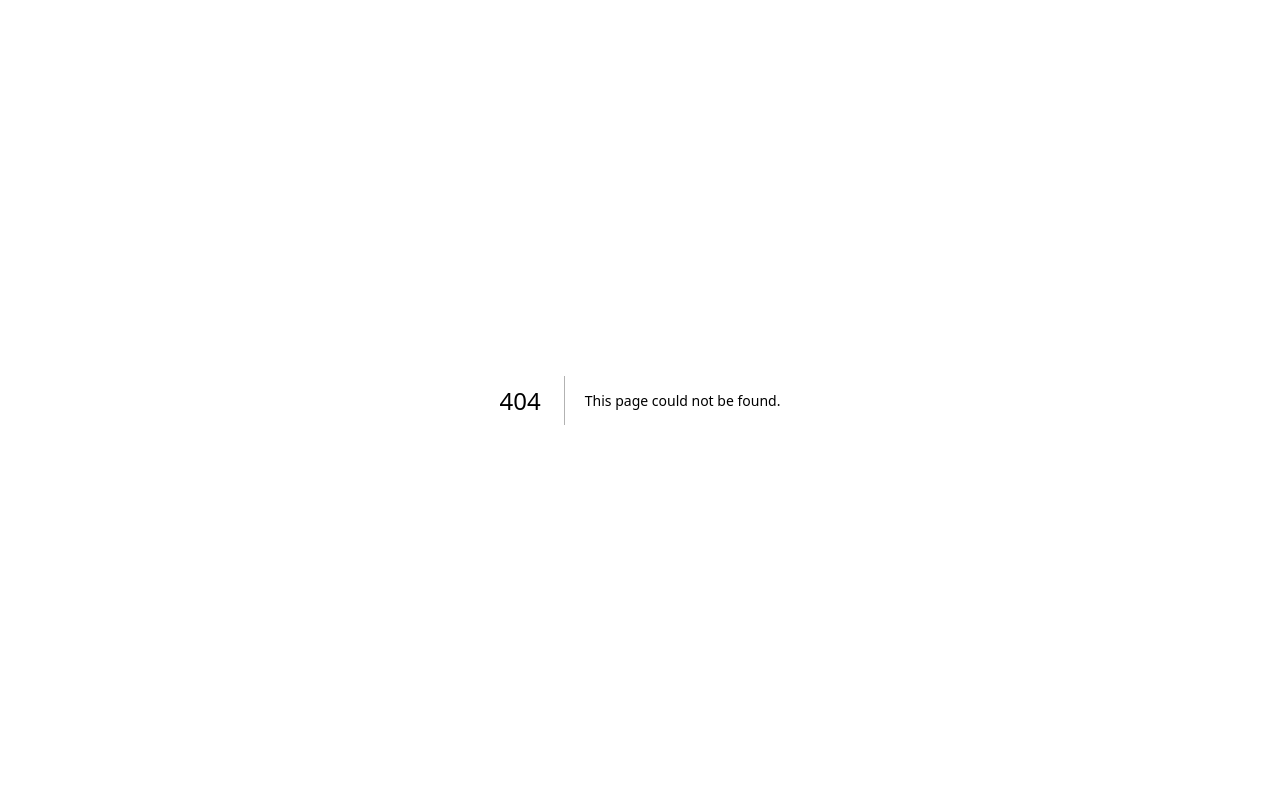
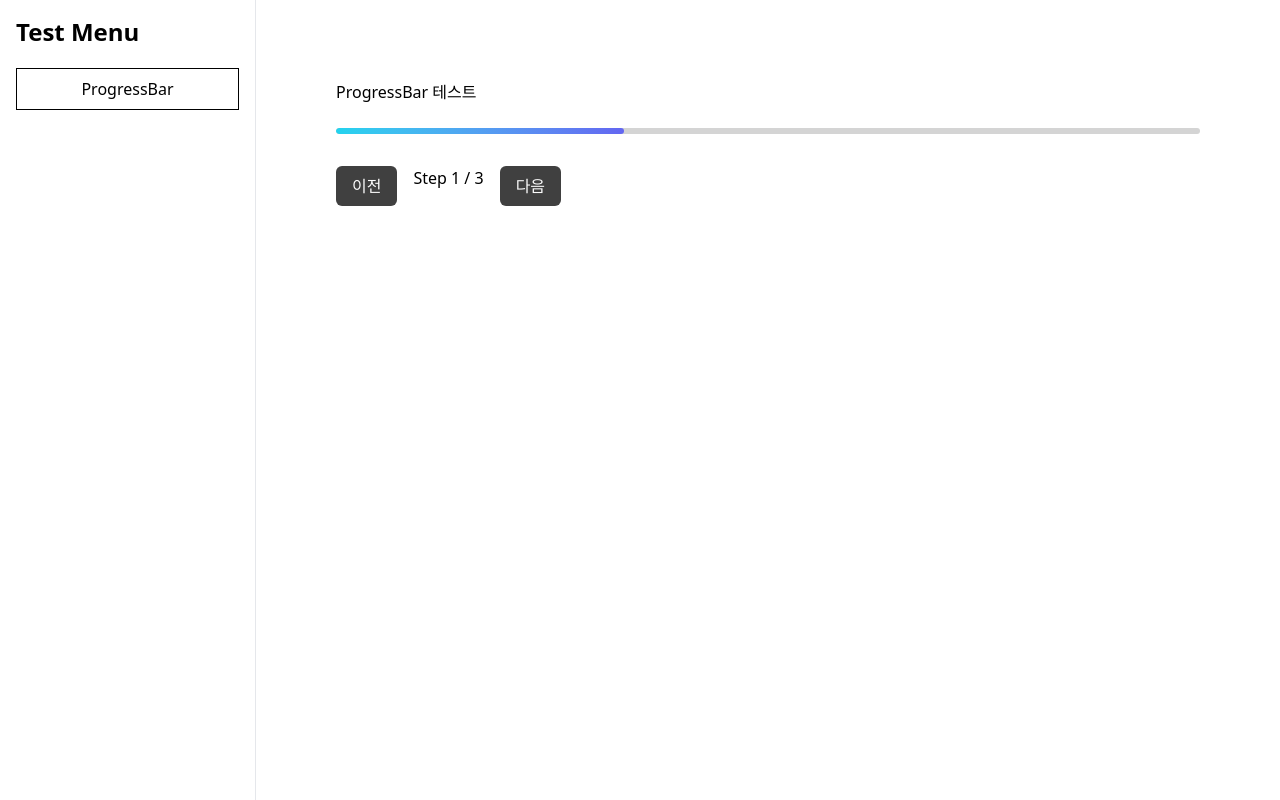
Before and after one commit to oz-union-14-team1/oz-union-fe-14-team1, a Next.js app: page /test/progress-bar in a window 1280 px wide. Before the commit this address had no page. Built offline with nearby package versions, Linux system fonts and the light colour scheme.

Commit message:
feat: 프로그레스바 공통컴포넌트 구현 (#32)
- 단계형 progress bar 컴포넌트 구현
- step 기준으로 진행률 계산
- currentStep에 따른 색상 및 길이 변화 처리

```diff
--- /dev/null
+++ b/src/app/test/progress-bar/page.tsx
@@ -0,0 +1,32 @@
+'use client'
+
+import { useState } from 'react'
+import ProgressBar from '@/components/common/progress-bar/ProgressBar'
+
+export default function ProgressBarTestPage() {
+  const [step, setStep] = useState(1)
+
+  return (
+    <div className="p-10">
+      <h1 className="text-title mb-6">ProgressBar 테스트</h1>
+
+      <ProgressBar currentStep={step} />
+
+      <div className="mt-8 flex gap-4">
+        <button
+          onClick={() => setStep((prev) => Math.max(1, prev - 1))}
+          className="text-small rounded-default bg-neutral-700 px-4 py-2 text-text-light"
+        >
+          이전
+        </button>
+        <span className="text-body">Step {step} / 3</span>
+        <button
+          onClick={() => setStep((prev) => Math.min(3, prev + 1))}
+          className="text-small rounded-default bg-neutral-700 px-4 py-2 text-text-light"
+        >
+          다음
+        </button>
+      </div>
+    </div>
+  )
+}
--- /dev/null
+++ b/src/components/common/progress-bar/ProgressBar.tsx
@@ -0,0 +1,31 @@
+import { cn } from '@/utils/cn'
+
+type ProgressBarProps = {
+  currentStep: number
+  totalSteps?: number
+  className?: string
+}
+
+export default function ProgressBar({
+  currentStep,
+  totalSteps = 3,
+  className,
+}: ProgressBarProps) {
+  const progressPercent = (currentStep / totalSteps) * 100
+
+  return (
+    <div
+      className={cn(
+        'h-1.5 w-full max-w-238.5 overflow-hidden rounded-full bg-neutral-300',
+        className
+      )}
+    >
+      <div
+        className={cn(
+          'h-full rounded-full bg-linear-to-r from-sub-cyan to-sub-indigo transition-all duration-300'
+        )}
+        style={{ width: `${progressPercent}%` }}
+      />
+    </div>
+  )
+}
```
